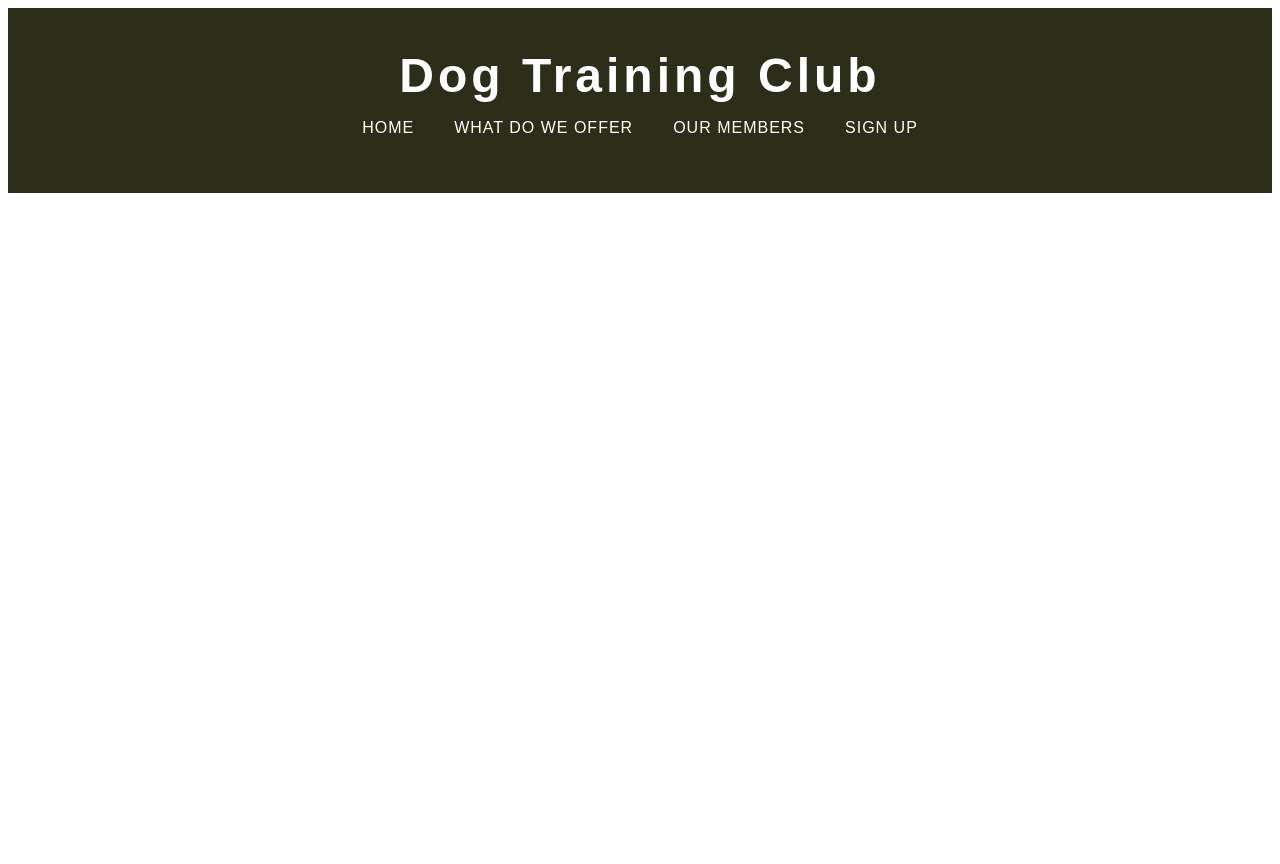
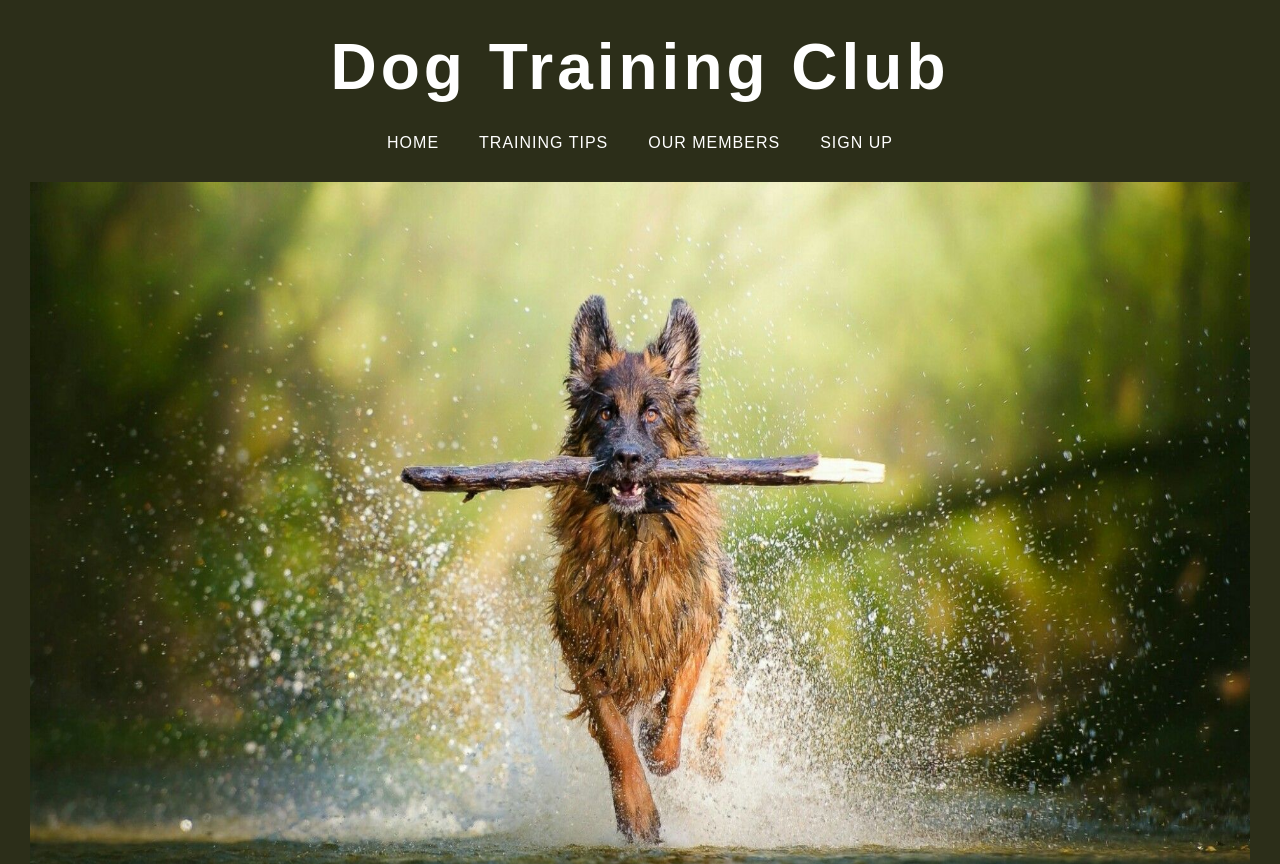
Before and after one commit to Ellusive89/Dog_Training_Club, a plain HTML site: page index.html in a window 1280 px wide. Shown: the top 864 px of the page. Before the commit the page ends 800 px from the top, so only its background shows below. Drawn offline with Linux system fonts and the light colour scheme; a web font is replaced by a local one.

Commit message:
Add logo image and change section What do we offer to Training Tips

```diff
--- a/assets/css/style.css
+++ b/assets/css/style.css
@@ -1,16 +1,21 @@
 @import url('https://fonts.googleapis.com/css2?family=Shantell+Sans&display=swap');
+* {
+    margin: 0;
+    padding: 0;
+    border: none;
+}
 
 /* header and logo */
 header {
     background-color: #2c2e19;
     font-weight: 400;
     color: #fff;
-    padding: 40px;
+    padding: 30px;
   }
 
   #logo h1 {
     font-family: shantell sans, sans-serif;
-    font-size: 300%;
+    font-size: 400%;
     text-align: center;
     letter-spacing: 4px;
     margin: 0;
@@ -19,7 +24,7 @@ header {
   /* menu navigation links */
   #menu {
     list-style: none;
-    margin: 20;
+    margin: 30px;
     padding: 0;
     display: flex;
     justify-content: center;
@@ -36,3 +41,11 @@ header {
     color: #fff;
     text-decoration: none;
   }
+
+  /* logo image */
+  header img {
+    background: no-repeat center center;
+    height: 800px;
+    width: 100%;
+
+  }
--- a/index.html
+++ b/index.html
@@ -22,7 +22,7 @@
           <a href="index.html" class="active">Home</a>
         </li>
         <li>
-          <a href="offer.html">What Do We Offer</a>
+          <a href="tips.html">Training Tips</a>
         </li>
         <li>
           <a href="members_gallery.html">Our Members</a>
@@ -32,6 +32,7 @@
         </li>
       </ul>
     </nav>
+    <img src="assets/images/logo.jpg" alt="Company Logo">
   </header>
 
 </body>
```
Also changed, not shown: assets/images/logo.jpg (added), offer.html (deleted), tips.html (added).
